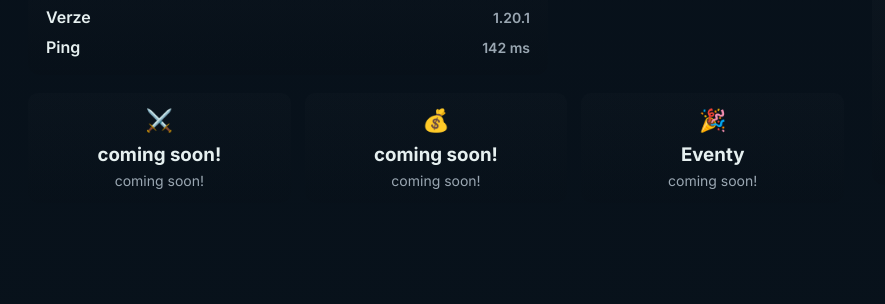
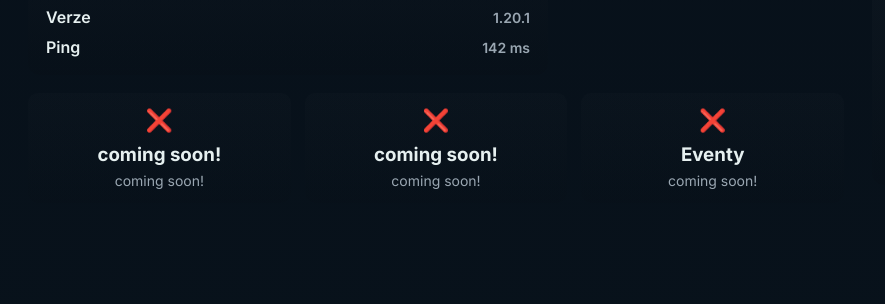
Before and after one commit to KulisakCZ15/minecrft-web, a plain HTML site: page index.html in a window 1280 px wide. Shown: the part 414-718 px from the top of the page, 0-885 px from the left. Drawn offline with Linux system fonts and the light colour scheme.

Commit message:
Replace icons with '❌' in features section

```diff
--- a/index.html
+++ b/index.html
@@ -97,17 +97,17 @@
 
         <div id="features" class="features">
           <div class="feature">
-            <div style="font-size:22px;">⚔️</div>
+            <div style="font-size:22px;">❌</div>
             <h3>coming soon!</h3>
             <div class="muted">coming soon!</div>
           </div>
           <div class="feature">
-            <div style="font-size:22px;">💰</div>
+            <div style="font-size:22px;">❌</div>
             <h3>coming soon!</h3>
             <div class="muted">coming soon!</div>
           </div>
           <div class="feature">
-            <div style="font-size:22px;">🎉</div>
+            <div style="font-size:22px;">❌</div>
             <h3>Eventy</h3>
             <div class="muted">coming soon!</div>
           </div>
```
